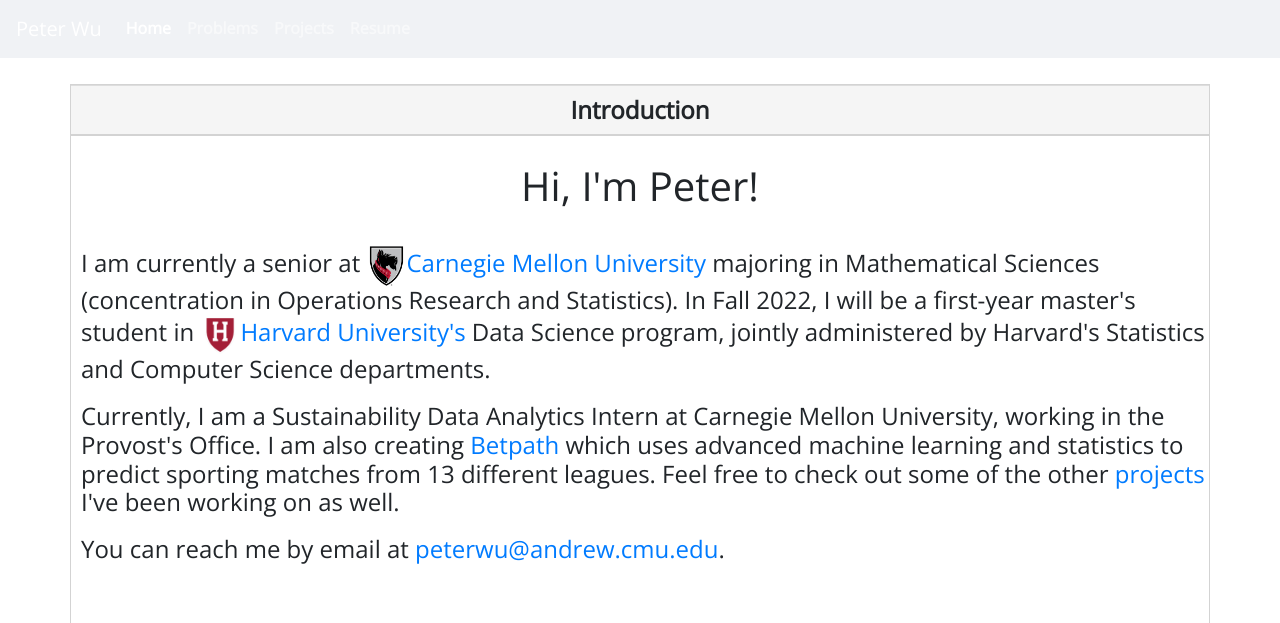
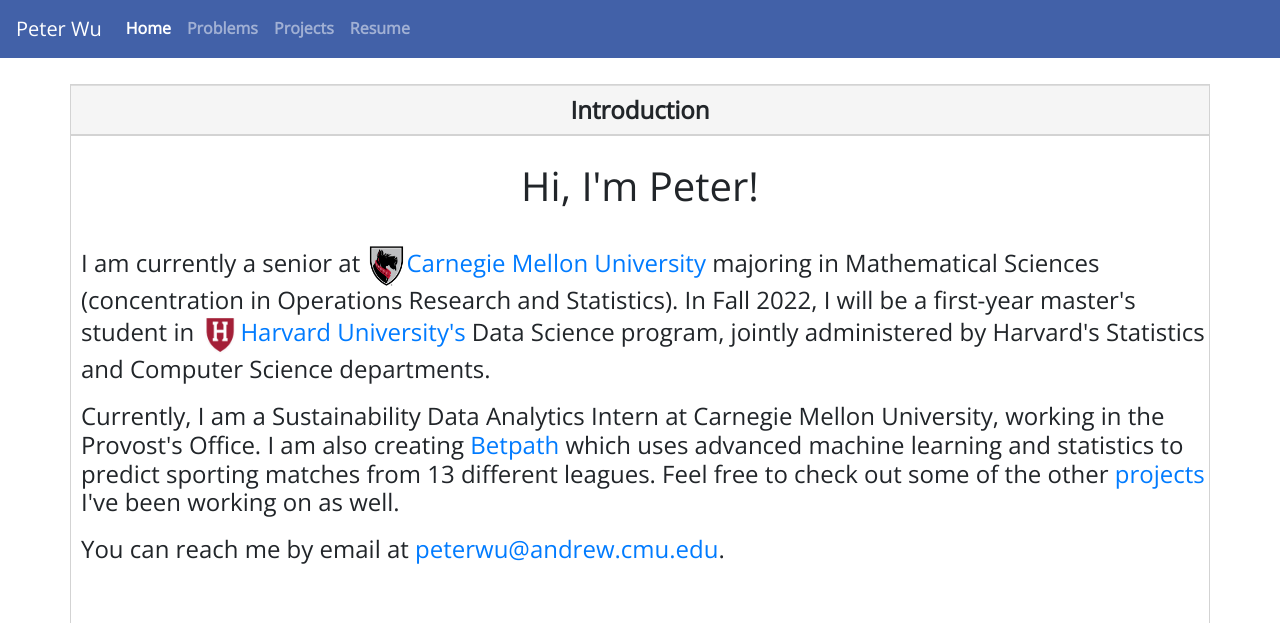
Before and after one commit to pwu97/pwu97.github.io, a Flask app: page / in a window 1280 px wide. Shown: the top 623 px of the page. Run offline with Flask 2, Linux system fonts and the light colour scheme; some libraries are stand-ins or nearby versions.

Commit message:
Change the color back again.

```diff
--- a/index.html
+++ b/index.html
@@ -19,7 +19,7 @@
 </head>
 
 <body>
-    <nav class="navbar navbar-expand-lg sticky-top navbar-dark" style="background-color: #f0f2f5;">
+    <nav class="navbar navbar-expand-lg sticky-top navbar-dark" style="background-color: #4261a8;">
         <a class="navbar-brand" href="/">Peter Wu</a>
         <button class="navbar-toggler" type="button" data-toggle="collapse" data-target="#navbarSupportedContent" aria-controls="navbarSupportedContent" aria-expanded="false" aria-label="Toggle navigation">
             <span class="navbar-toggler-icon"></span>
--- a/templates/index.html
+++ b/templates/index.html
@@ -19,7 +19,7 @@
 </head>
 
 <body>
-    <nav class="navbar navbar-expand-lg sticky-top navbar-dark" style="background-color: #f0f2f5;">
+    <nav class="navbar navbar-expand-lg sticky-top navbar-dark" style="background-color: #4261a8;">
         <a class="navbar-brand" href="/">Peter Wu</a>
         <button class="navbar-toggler" type="button" data-toggle="collapse" data-target="#navbarSupportedContent" aria-controls="navbarSupportedContent" aria-expanded="false" aria-label="Toggle navigation">
             <span class="navbar-toggler-icon"></span>
```
